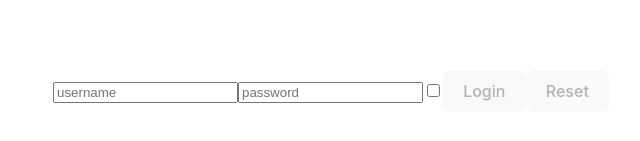
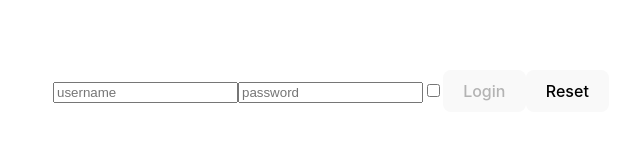
Before and after one commit to lucaprogrammer25/React-repo, a React (Vite) app: page / in a window 1280 px wide. Shown: the part 309-450 px from the top of the page, without its empty margins (309-949 px from the left). Built offline with nearby package versions, Linux system fonts and the light colour scheme.

Commit message:
Add exercise 45

```diff
--- a/src/Login.jsx
+++ b/src/Login.jsx
@@ -1,48 +1,50 @@
-import { useState } from "react"
+import React, { useState } from "react";
 
-const Login = ({stateLogin}) => {
+const Login = ({ stateLogin }) => {
   const [data, setData] = useState({
-        username: '',
-        password: '',
-        remember: false
-    }
-    )
+    username: "",
+    password: "",
+    remember: false,
+  });
+
   const handleInputChange = (event) => {
-const name = event.target.name
-const value = event.target.value
-const checked = event.target.checked
-const type = event.target.type
-
+    const name = event.target.name;
+    const value = event.target.value;
+    const checked = event.target.checked;
+    const type = event.target.type;
 
     setData((data) => {
       return {
         ...data,
-        [name] : type === 'checkbox' ? checked : value,
-    }
-})
-    }
+        [name]: type === "checkbox" ? checked : value,
+      };
+    });
+  };
 
   const handleResetButton = () => {
     setData({
-            username: '',
-            password: '',
+      username: "",
+      password: "",
       remember: false,
-        })
-    }
+    });
+  };
 
+  const handleSubmit = (event) => {
+    event.preventDefault();
 
+    stateLogin()
+
+  };
 
   return (
-        <>
-        <input name="username" value={data.username} onChange={handleInputChange} placeholder="username" />
-        <input name="password" value={data.password} onChange={handleInputChange} placeholder="password" />
-        <input name="remember" type="checkbox" checked={data.remember} onChange={handleInputChange} />
-        <button disabled={!data.username || !data.password} onClick={stateLogin}>Login</button>
-        <button disabled={!data.username || !data.password} onClick={handleResetButton}>Reset</button>
-        </>
-    )
+    <form onSubmit={handleSubmit}>
+      <input name="username" value={data.username}  onChange={handleInputChange} placeholder="username"/>
+      <input name="password"   value={data.password}  onChange={handleInputChange} placeholder="password"/>
+      <input name="remember" type="checkbox" checked={data.remember} onChange={handleInputChange}/>
+      <button type="submit" disabled={!data.username || !data.password}>Login</button>
+      <button type="button" onClick={handleResetButton}>Reset</button>
+    </form>
+  );
+};
 
-
-}
-
-export default Login
+export default Login;
```
Lines whose indentation alone changed are shown as unchanged.
